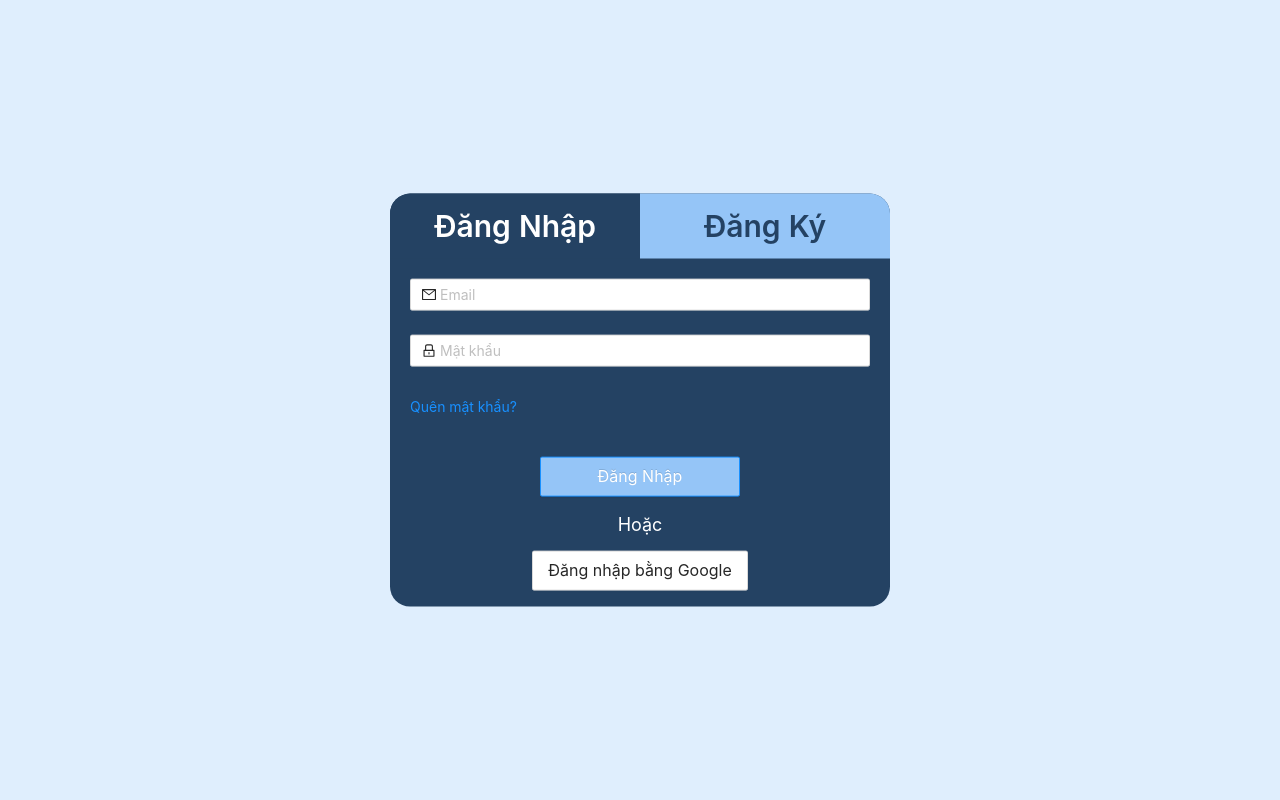
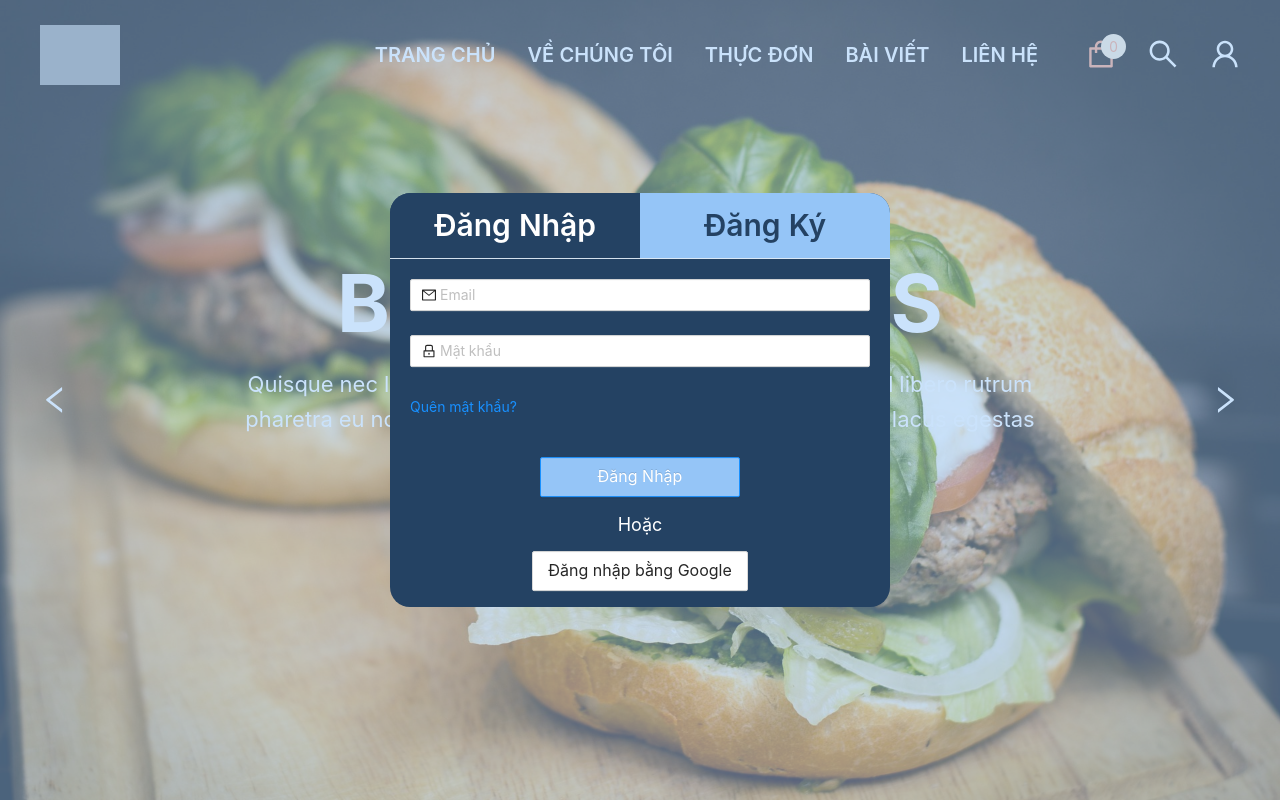
Before and after one commit to hitd01/burger-king, a React (Create React App) app: page /login in a window 1280 px wide. Shown: the top 800 px of the page. Built offline with nearby package versions, Linux system fonts and the light colour scheme; grey boxes are pictures that could not be loaded.

Commit message:
fix login with google

```diff
--- a/src/App.js
+++ b/src/App.js
@@ -1,19 +1,20 @@
 import React from 'react';
 import './App.css';
 import { Routes, Route } from 'react-router-dom';
-import { Home, WhatBK, Shop, Blog, Contact } from './pages';
+import { Home, WhatBK, Shop, Blog, Contact, Error } from './pages';
 import { Login } from './components';
 
 export default function App() {
   return (
     <Routes>
-      <Route path="/" element={<Home />} />
+      <Route path="/" element={<Home />}>
+        <Route path="login" element={<Login />} />
+      </Route>
       <Route path="about" element={<WhatBK />} />
       <Route path="products" element={<Shop />} />
       <Route path="blogs" element={<Blog />} />
       <Route path="contact" element={<Contact />} />
-
-      <Route path="login" element={<Login />} />
+      <Route path="*" element={<Error />} />
     </Routes>
   );
 }
--- a/src/components/Header/Header.jsx
+++ b/src/components/Header/Header.jsx
@@ -10,8 +10,11 @@ import {
 } from '@ant-design/icons';
 import { Input, Menu } from 'antd';
 import { HeaderWrapper } from './styles';
+import { useDispatch, useSelector } from 'react-redux';
+import { loginSlice } from '../Login/loginSlice';
 
 const Header = () => {
+  const dispatch = useDispatch();
   const [toggleMenu, setToggleMenu] = useState(false);
   const [isSearch, setIsSearch] = useState(false);
 
@@ -50,7 +53,13 @@ const Header = () => {
             />
             {isSearch ? <Input placeholder="Nhập tên món ăn" /> : null}
           </div>
-          <Link to="login" className="icon">
+          <Link
+            to="/login"
+            className="icon"
+            onClick={() =>
+              dispatch(loginSlice.actions.toggleHiddenLogin(false))
+            }
+          >
             <UserOutlined />
           </Link>
           {toggleMenu ? (
--- a/src/components/Header/styles.js
+++ b/src/components/Header/styles.js
@@ -105,7 +105,7 @@ export const HeaderWrapper = styled.div`
         justify-content: flex-start;
         position: absolute;
         top: 110px;
-        right: ${({ toggleMenu }) => (toggleMenu ? 0 : '-110%')};
+        right: ${({ toggleMenu }) => (toggleMenu ? 0 : 'calc(-100% - 40px)')};
         opacity: 1;
         transition: all 0.5s ease;
         width: 100vw;
--- a/src/components/Login/Login.jsx
+++ b/src/components/Login/Login.jsx
@@ -2,29 +2,58 @@ import { LockOutlined, MailOutlined } from '@ant-design/icons';
 import { Button, Form, Input, Typography } from 'antd';
 import React, { useState } from 'react';
 import { FormWrapper, Wrapper, Modal } from './styles';
+import { useDispatch, useSelector } from 'react-redux';
+import { loginSlice } from './loginSlice';
+import { useNavigate } from 'react-router-dom';
+import { GoogleAuthProvider, signInWithPopup } from 'firebase/auth';
+import { auth } from '../../firebase/config';
+import { addDocument } from '../../firebase/services';
 
 const { Title, Text } = Typography;
 
+const googleProvider = new GoogleAuthProvider();
+
 export default function Login() {
+  const dispatch = useDispatch();
+  const navigate = useNavigate();
+
   const [isSignIn, setIsSignIn] = useState(true);
-  const [isModalClick, setIsModalClick] = useState(false);
+
+  const { isHiddenLogin } = useSelector((state) => state.login);
+
+  // handle login with google
+  const handleLoginWithGoogle = async (provider) => {
+    const { user } = await signInWithPopup(auth, provider);
+    addDocument('users', {
+      displayName: user.displayName,
+      email: user.email,
+      photoURL: user.photoURL,
+      uid: user.uid,
+      accessToken: user.accessToken,
+    });
+  };
+
   return (
-    <Wrapper isHidden={isModalClick}>
-      {/* sign in */}
-      <Modal onClick={() => setIsModalClick(true)} />
+    <Wrapper isHidden={isHiddenLogin}>
+      <Modal
+        onClick={() => {
+          dispatch(loginSlice.actions.toggleHiddenLogin(true));
+          navigate(-1);
+        }}
+      />
       <FormWrapper signIn={isSignIn}>
         <div className="title-wrapper">
           <Title
             className="sign-in-title"
             level={2}
-            onClick={() => setIsSignIn(!isSignIn)}
+            onClick={() => setIsSignIn(true)}
           >
             Đăng Nhập
           </Title>
           <Title
             className="sign-up-title"
             level={2}
-            onClick={() => setIsSignIn(!isSignIn)}
+            onClick={() => setIsSignIn(false)}
           >
             Đăng Ký
           </Title>
@@ -92,7 +121,7 @@ export default function Login() {
             </Form.Item>
 
             <Form.Item
-              name="password"
+              name="password-register"
               label="Mật khẩu"
               rules={[
                 {
@@ -108,7 +137,7 @@ export default function Login() {
             <Form.Item
               name="confirm"
               label="Nhập lại mật khẩu"
-              dependencies={['password']}
+              dependencies={['password-register']}
               hasFeedback
               rules={[
                 {
@@ -117,7 +146,10 @@ export default function Login() {
                 },
                 ({ getFieldValue }) => ({
                   validator(_, value) {
-                    if (!value || getFieldValue('password') === value) {
+                    if (
+                      !value ||
+                      getFieldValue('passwopassword-registerrd2') === value
+                    ) {
                       return Promise.resolve();
                     }
                     return Promise.reject(
@@ -145,7 +177,11 @@ export default function Login() {
 
         <div className="other">
           <Text className="text-middle">Hoặc</Text>
-          <Button size="large" type="priamry">
+          <Button
+            size="large"
+            type="priamry"
+            onClick={() => handleLoginWithGoogle(googleProvider)}
+          >
             Đăng nhập bằng Google
           </Button>
         </div>
--- a/src/components/Login/loginSlice.js
+++ b/src/components/Login/loginSlice.js
@@ -1,13 +1,17 @@
 import { createSlice } from '@reduxjs/toolkit';
 
 const initialState = {
-  isModalClick: false,
+  isHiddenLogin: false,
 };
 
 export const loginSlice = createSlice({
   name: 'login',
   initialState,
-  reducers: {},
+  reducers: {
+    toggleHiddenLogin: (state, action) => {
+      state.isHiddenLogin = action.payload;
+    },
+  },
 });
 
 export default loginSlice.reducer;
--- a/src/components/Login/styles.js
+++ b/src/components/Login/styles.js
@@ -3,8 +3,13 @@ import styled from 'styled-components';
 export const Wrapper = styled.div`
   width: 100%;
   height: 100vh;
-  position: relative;
+  position: fixed;
   display: ${({ isHidden }) => (isHidden ? 'none' : 'block')};
+  z-index: 10;
+  top: 0;
+  left: 0;
+  right: 0;
+  bottom: 0;
 `;
 
 export const Modal = styled.div`
@@ -14,7 +19,7 @@ export const Modal = styled.div`
   left: 0;
   bottom: 0;
   background-color: #95c5f7;
-  opacity: 0.3;
+  opacity: 0.5;
 `;
 
 export const FormWrapper = styled.div`
@@ -35,6 +40,7 @@ export const FormWrapper = styled.div`
       padding: 12px 8px;
       cursor: pointer;
       margin: 0;
+      border-bottom: 1px solid var(--primary-color-light);
     }
     .sign-in-title {
       background: ${({ signIn }) => (signIn ? '#244263' : '#95c5f7')};
--- a/src/firebase/config.js
+++ b/src/firebase/config.js
@@ -1,7 +1,10 @@
 import { initializeApp } from 'firebase/app';
 // import { getAnalytics } from 'firebase/analytics';
-import { getFirestore } from 'firebase/firestore/lite';
-import { getAuth } from 'firebase/auth';
+import {
+  connectFirestoreEmulator,
+  getFirestore,
+} from 'firebase/firestore/lite';
+import { connectAuthEmulator, getAuth } from 'firebase/auth';
 
 const firebaseConfig = {
   apiKey: 'AIzaSyBe4_VJmk6vrfn_tWzj2_INUFH6I2__PKg',
@@ -19,9 +22,7 @@ const app = initializeApp(firebaseConfig);
 const db = getFirestore(app);
 const auth = getAuth(app);
 
-if (window.location.hostname === 'localhost') {
-  db.useEmulator('localhost', '8080');
-  auth.useEmulator('http://localhost:9099');
-}
+connectFirestoreEmulator(db, 'localhost', 8080);
+connectAuthEmulator(auth, 'http://localhost:9099');
 
 export { db, auth };
--- a/src/firebase/services.js
+++ b/src/firebase/services.js
@@ -1,8 +1,9 @@
-import { serverTimestamp, setDoc } from 'firebase/firestore/lite';
+import { serverTimestamp, addDoc, collection } from 'firebase/firestore';
 import { db } from './config';
 
-export const addDocument = async (collection, data) => {
-  await setDoc(collection, {
+export const addDocument = async (collectionProp, data) => {
+  const storeRef = collection(db, collectionProp);
+  await addDoc(storeRef, {
     ...data,
     createdAt: serverTimestamp(),
   });
--- /dev/null
+++ b/src/pages/error/Error.jsx
@@ -0,0 +1,7 @@
+import React from 'react';
+
+const Error = () => {
+  return <div>Error</div>;
+};
+
+export default Error;
--- a/src/pages/home/Home.jsx
+++ b/src/pages/home/Home.jsx
@@ -9,7 +9,7 @@ import {
   StarFilled,
   StarOutlined,
 } from '@ant-design/icons';
-import { Link } from 'react-router-dom';
+import { Link, Outlet } from 'react-router-dom';
 import HamburgerBanner from '../../assets/images/hamburger-banner.jpg';
 import {
   BannerWrapper,
@@ -28,9 +28,7 @@ export default function Home() {
   return (
     <>
       <BannerWrapper>
-        {/* header */}
         <Header />
-        {/* banner */}
         <div className="banner">
           <LeftOutlined />
           <div className="content-wrapper">
@@ -436,6 +434,8 @@ export default function Home() {
           quyền
         </div>
       </FooterWrapper>
+
+      <Outlet />
     </>
   );
 }
--- a/src/pages/index.js
+++ b/src/pages/index.js
@@ -3,3 +3,4 @@ export { default as WhatBK } from './whatBK/WhatBK';
 export { default as Shop } from './shop/Shop';
 export { default as Blog } from './blog/Blog';
 export { default as Contact } from './contact/Contact';
+export { default as Error } from './error/Error';
```
Also changed, not shown: src/pages/home/homeSlice.js (deleted).
